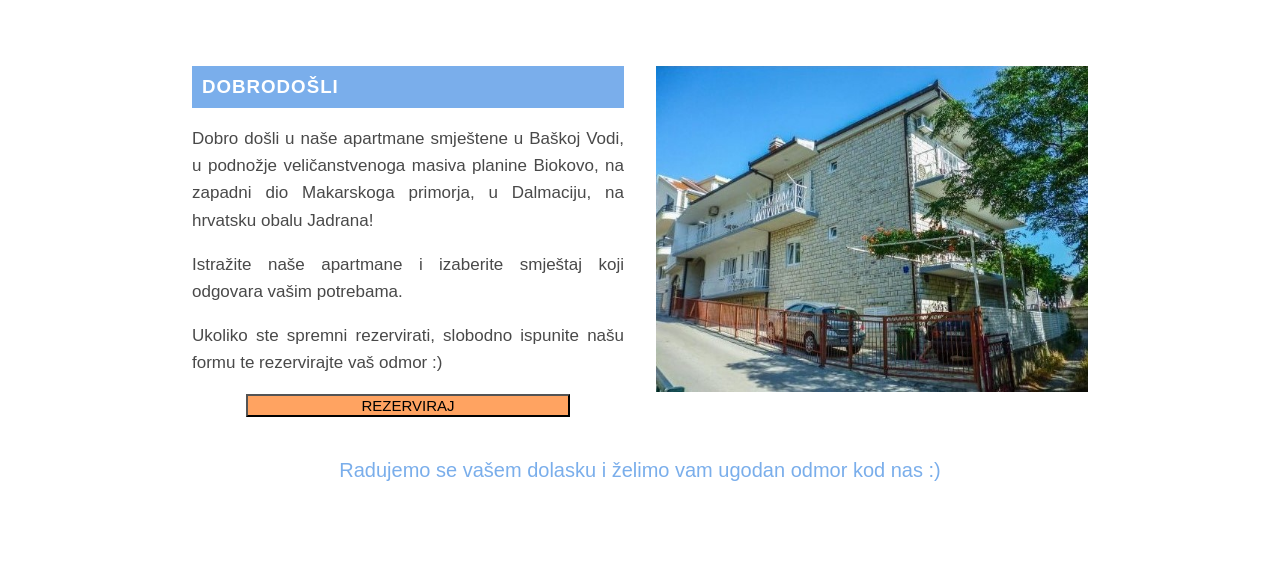
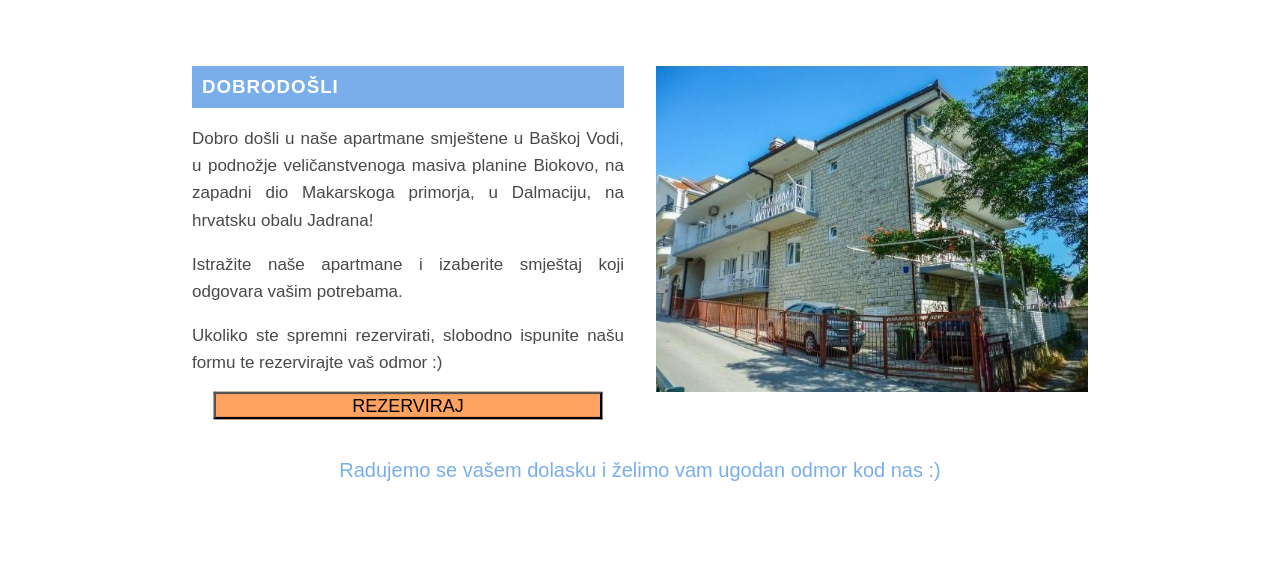
Before and after one commit to ivanmarin1/MirrorRepoForGatsby, a Gatsby site in the folder apartmentsGatsby/: page / in a window 1280 px wide. In both pictures the pointer is over the button "REZERVIRAJ". Shown: the part 867-1434 px from the top of the page. Built offline with nearby package versions, Linux system fonts and the light colour scheme; Gatsby itself is replaced by a stand-in of ours.

Commit message:
Add zoom on button hover

```diff
--- a/apartmentsGatsby/src/styles/apartments.module.css
+++ b/apartmentsGatsby/src/styles/apartments.module.css
@@ -8,16 +8,23 @@
   font-size: 15px;
   width: 75%;
   background-color: #7aaeeb;
+  transition: transform 0.2s;
 }
 
 .contrastButton {
   font-size: 15px;
   width: 75%;
   background-color: #ffa361;
+  transition: transform 0.2s;
 }
 
 .button:hover {
   background-color: #2984f0;
+  transform: scale(1.2);
+}
+
+.contrastButton:hover {
+  transform: scale(1.2);
 }
 
 .button.active {
```
